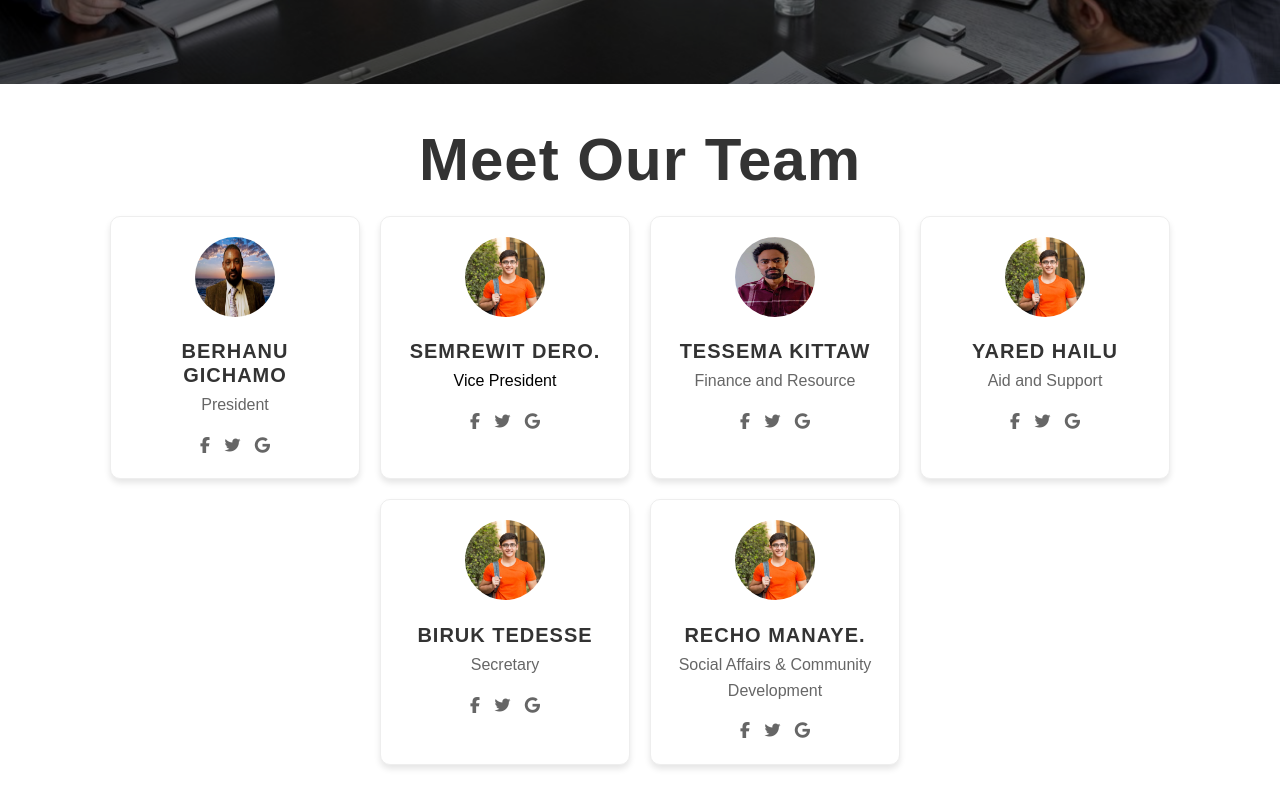
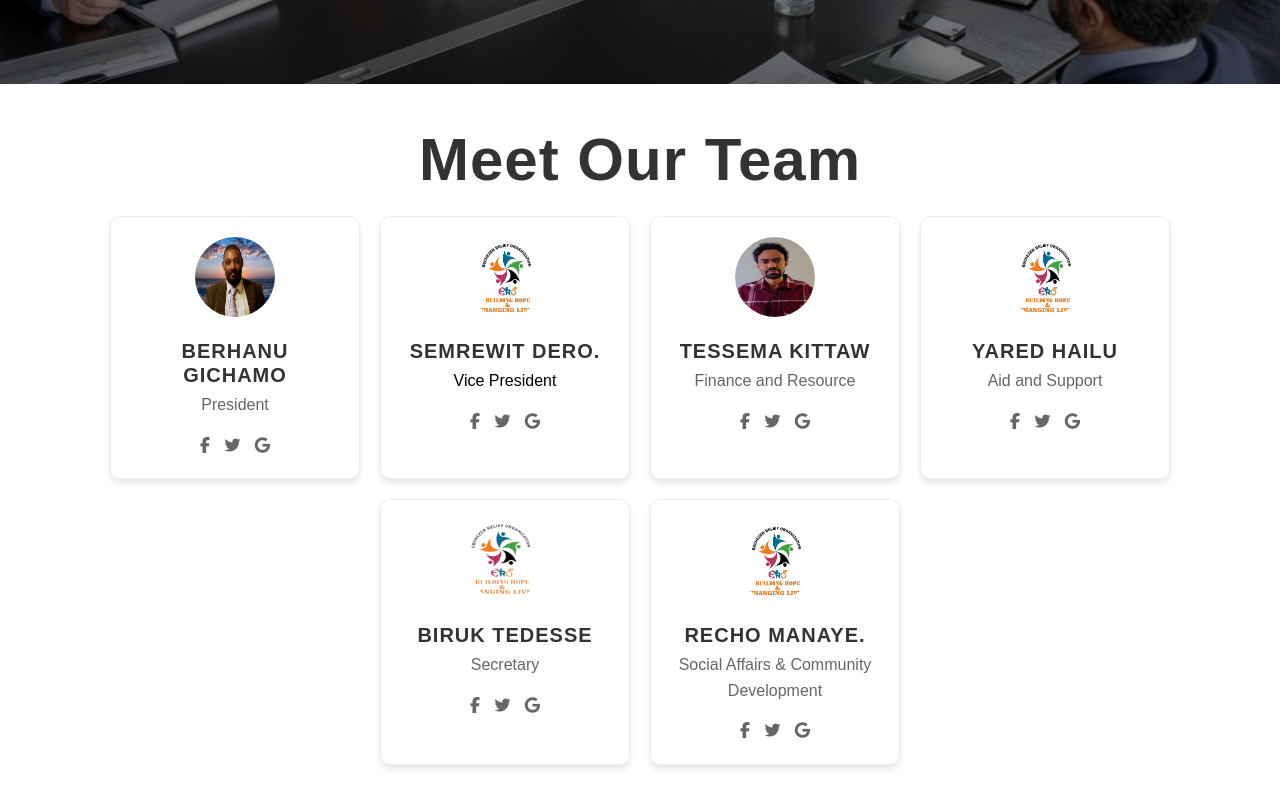
Before and after one commit to madnywebtech786/ersociety, a plain HTML site: page boardofdirectors.html in a window 1280 px wide. Shown: the part 463-1260 px from the top of the page. Drawn offline with nearby package versions, Linux system fonts and the light colour scheme; a web font is replaced by a local one.

Commit message:
pictures

```diff
--- a/boardofdirectors.html
+++ b/boardofdirectors.html
@@ -144,7 +144,7 @@
       </div>
       <!-- Team Member 2 -->
       <div class="team-card highlight">
-        <img src="images/director-image.jpg" alt="Team Member">
+        <img src="images/Logo.jpg" alt="Team Member">
         <h2>Semrewit Dero.</h2>
         <p>Vice President</p>
         <div class="social-icons">
@@ -166,7 +166,7 @@
       </div>
       <!-- Team Member 4 -->
       <div class="team-card">
-        <img src="images/director-image.jpg" alt="Team Member">
+        <img src="images/Logo.jpg" alt="Team Member">
         <h2>Yared Hailu</h2>
         <p>Aid and Support</p>
         <div class="social-icons">
@@ -177,7 +177,7 @@
       </div>
        <!-- Team Member 5 -->
       <div class="team-card">
-        <img src="images/director-image.jpg" alt="Team Member">
+        <img src="images/logo2.png" alt="Team Member">
         <h2>Biruk Tedesse</h2>
         <p>Secretary</p>
         <div class="social-icons">
@@ -188,7 +188,7 @@
       </div>
        <!-- Team Member 6 -->
        <div class="team-card">
-        <img src="images/director-image.jpg" alt="Team Member">
+        <img src="images/Logo.jpg" alt="Team Member">
         <h2>Recho Manaye.</h2>
         <p>Social Affairs & Community Development</p>
         <div class="social-icons">
```
